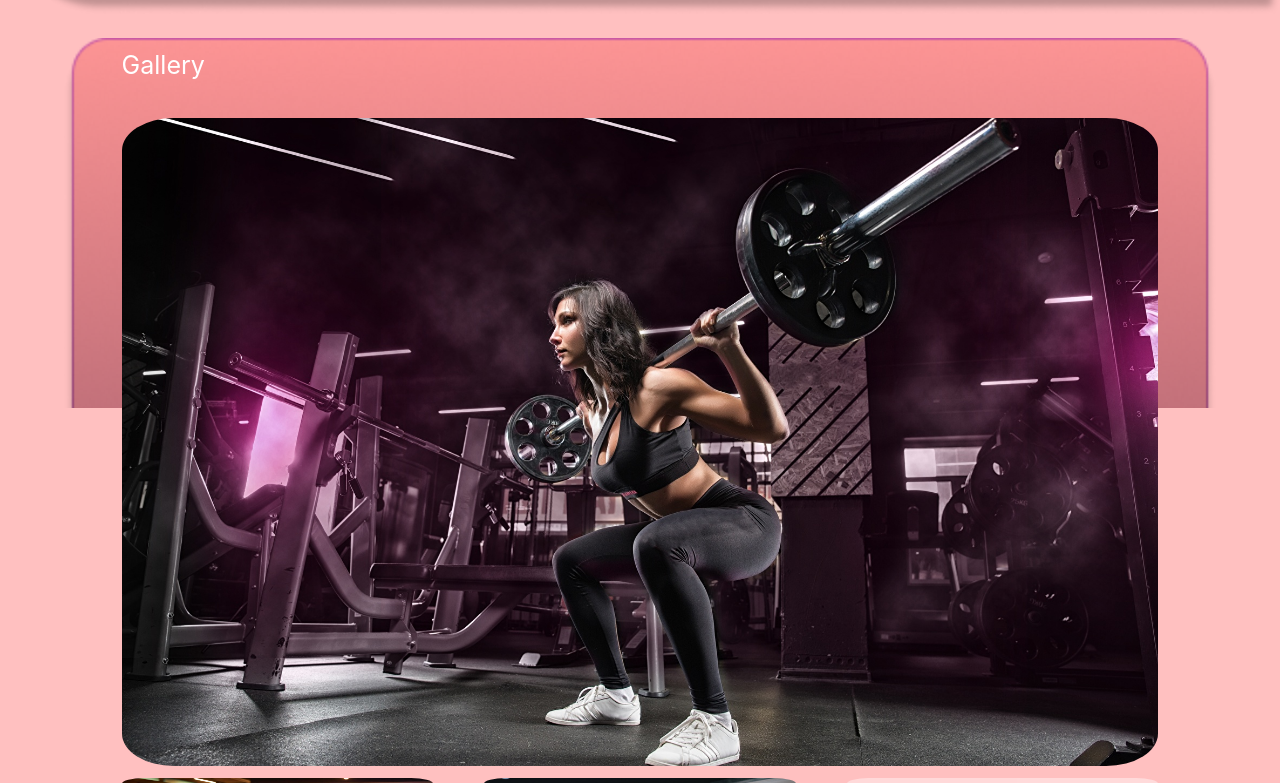
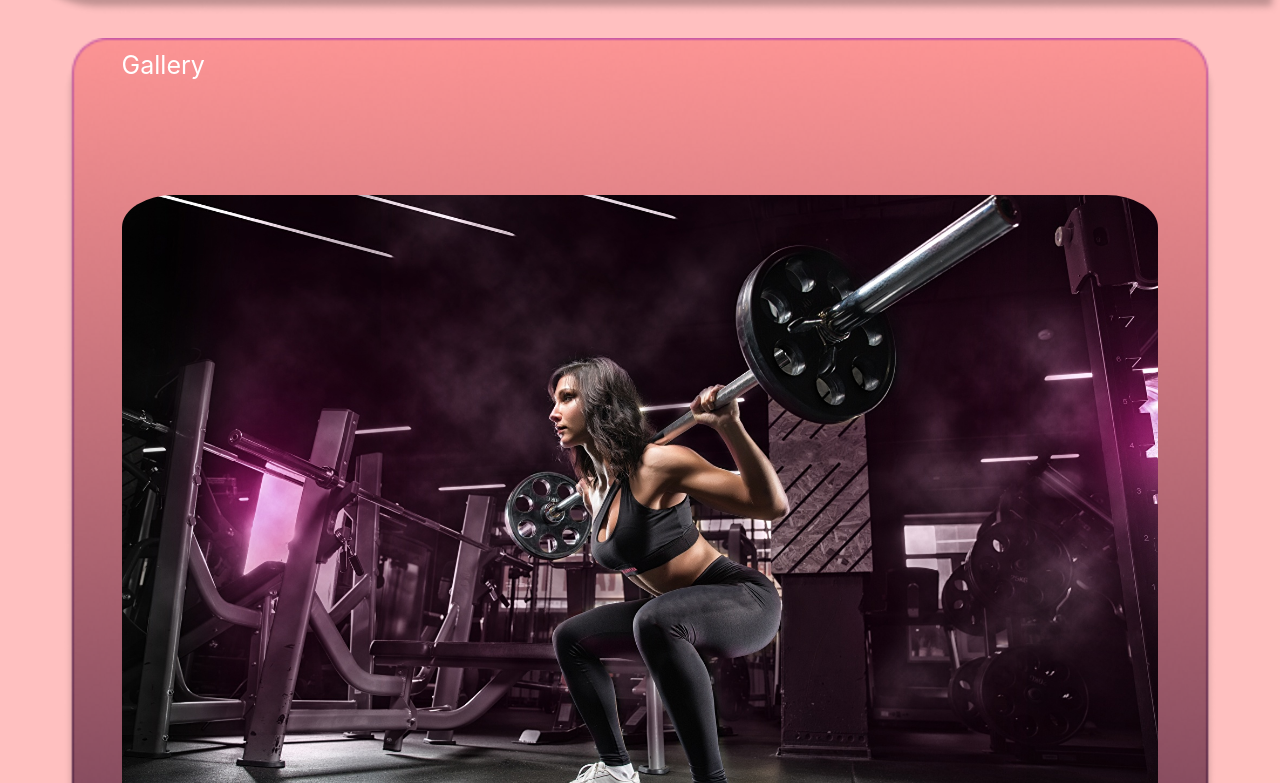
Before and after one commit to ChandupaSH/error-handle-app, a React (Create React App) app: page /#/ in a window 1280 px wide. Shown: the part 1337-2120 px from the top of the page. Built offline with nearby package versions, Linux system fonts and the light colour scheme.

Commit message:
change height to vw

```diff
--- a/src/components/HomeTabs.jsx
+++ b/src/components/HomeTabs.jsx
@@ -13,7 +13,7 @@ const HomeTabs = () => {
     width: '90%',
     backgroundSize: 'cover',
     backgroundRepeat: 'no-repeat',
-    height: '370px',
+    height: '99vw',
     marginLeft: '5%'
 
 
@@ -31,7 +31,7 @@ const HomeTabs = () => {
         position: 'relative',
         width: '90%',
         left: '5%',
-        top: '50px'
+        top: '10%'
     }}>
         <img src='/imgSlide1.jpg' alt='imgSlide1' style={{
             width: '100%',
```
